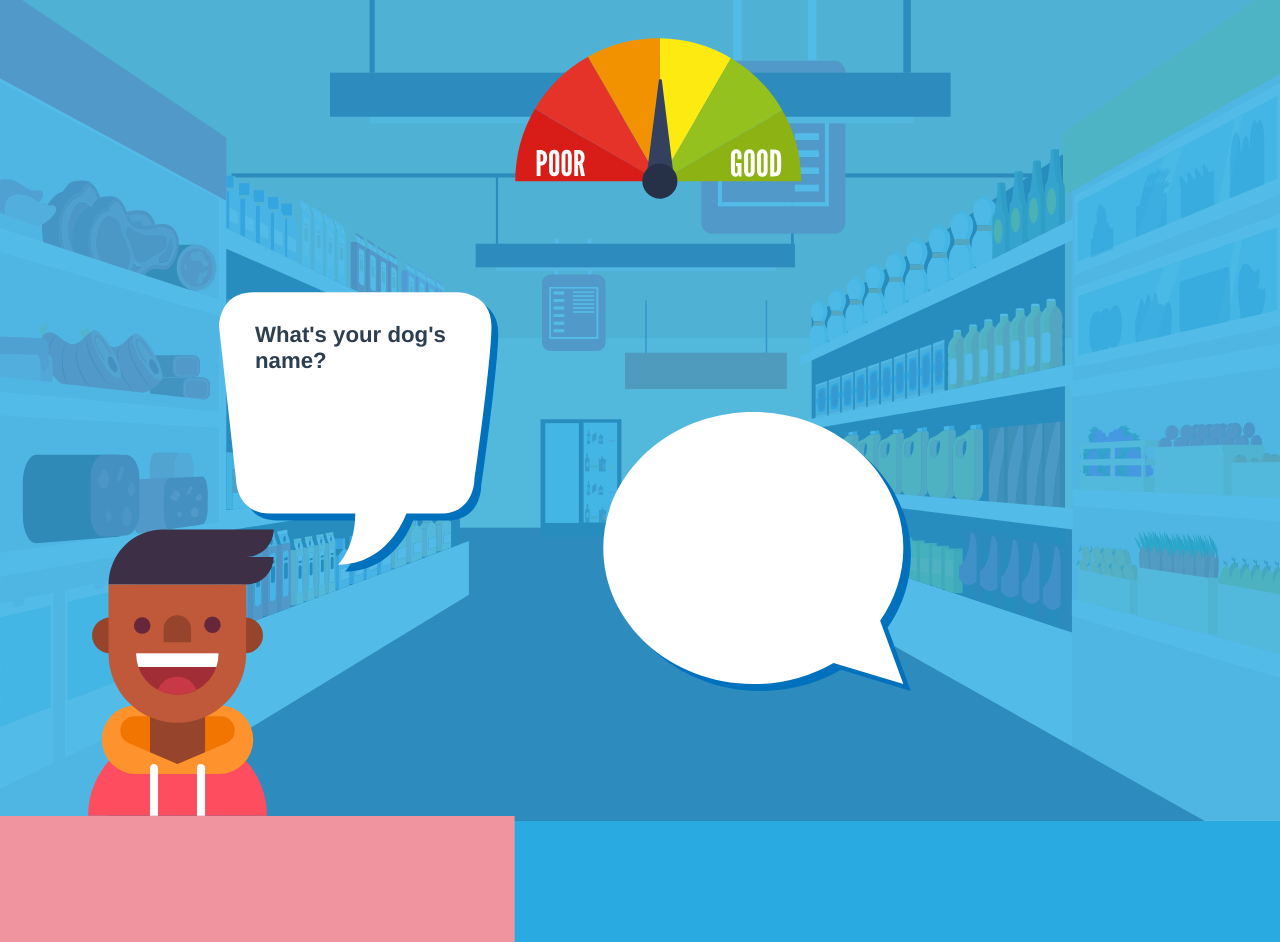
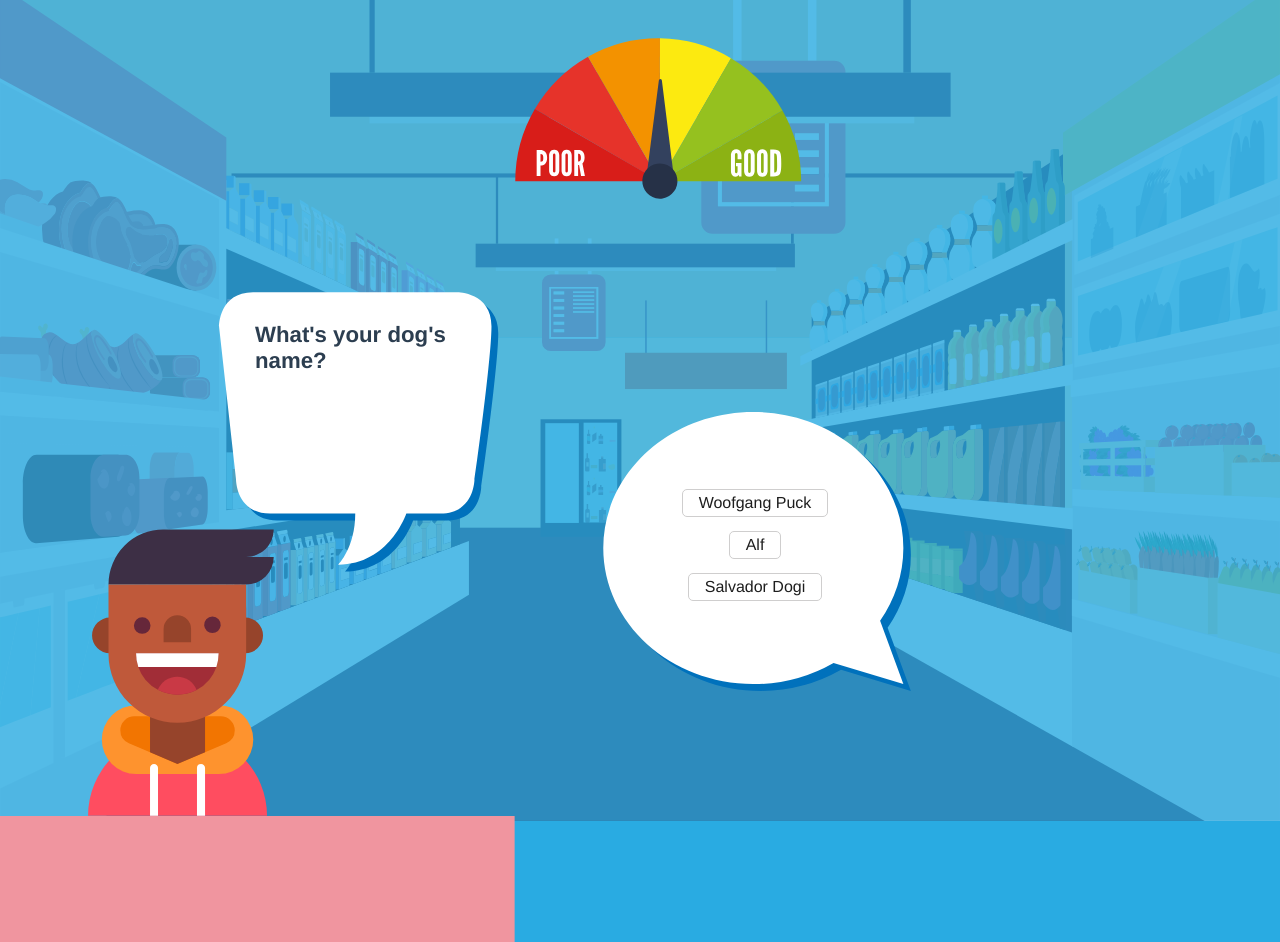
Before and after one commit to daferrom/aliengame, a Vue app: page / in a window 1280 px wide. Both pictures are taken after a click on the button "Pick your character!". Built offline with nearby package versions, Linux system fonts and the light colour scheme; a web font is replaced by a local one.

Commit message:
Added changing questions validation and gsap libray

```diff
--- a/package.json
+++ b/package.json
@@ -9,6 +9,7 @@
   },
   "dependencies": {
     "core-js": "^3.8.3",
+    "gsap": "^3.11.2",
     "node-sass": "^7.0.1",
     "vue": "^3.2.13",
     "vuex": "^4.0.0"
--- a/src/App.vue
+++ b/src/App.vue
@@ -85,7 +85,15 @@
       <div class="friendtalk">
         <h3>{{ questions[questionIndex].question }}</h3>
       </div>
-      <div class="zombietalk"></div>
+      <div class="zombietalk">
+        <p v-for="character in characterChoices" :key="character">
+          <button @click="pickQuestion(character)">
+            {{ questions[questionIndex][character] }}
+          </button>
+        </p>
+
+        <p></p>
+      </div>
     </section>
   </div>
 </template>
@@ -126,6 +134,10 @@ export default {
       this.$store.commit("pickCharacter", this.characterInput);
       this.$store.commit("updateUIState", "characterChosen");
       console.log(this.characterInput);
+    },
+    pickQuestion(character) {
+      this.$store.commit("pickQuestion", character);
+      console.log(character);
     },
   },
 };
--- a/src/store/index.js
+++ b/src/store/index.js
@@ -55,7 +55,13 @@ export default createStore({
     },
     updateUIState(state, uiState){
       state.uiState = uiState
+    },
+    pickQuestion(state,character){
+      character === state.character ? state.score += 10 : state.score -= 10
 
+      if (state.questionIndex < state.questions.length - 1){
+        state.questionIndex++
+      }
     }
   },
   actions: {},
```
Also changed, not shown: 1 other file (tests, documents, lock files or other folders).
